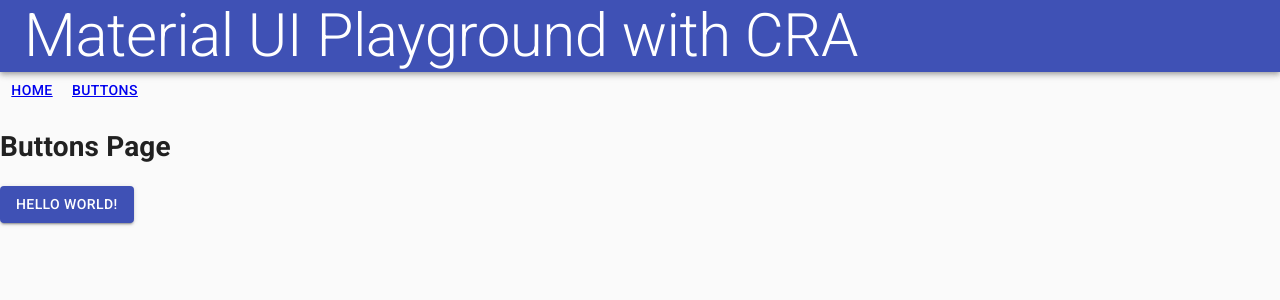
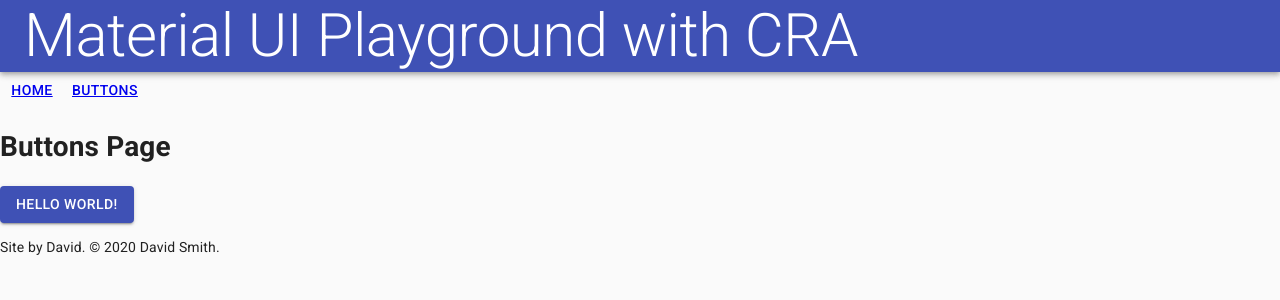
Before and after one commit to david-p-smith/cra-material-ui, a React (Create React App) app: page /buttons in a window 1280 px wide. Shown: the top 300 px of the page. Built offline with nearby package versions, Linux system fonts and the light colour scheme.

Commit message:
add footer

```diff
--- a/src/components/App.js
+++ b/src/components/App.js
@@ -2,6 +2,7 @@ import React from "react";
 import { Route, Switch } from "react-router-dom";
 import CssBaseline from "@material-ui/core/CssBaseline";
 import Header from "./fragments/Header";
+import Footer from "./fragments/Footer";
 import Nav from "./fragments/Nav";
 import HomePage from "./pages/Home";
 import ButtonsPage from "./pages/Buttons";
@@ -16,6 +17,7 @@ function App() {
         <Route exact path="/" component={HomePage} />
         <Route path="/buttons" component={ButtonsPage} />
       </Switch>
+      <Footer />
     </>
   );
 }
--- /dev/null
+++ b/src/components/fragments/Footer.js
@@ -0,0 +1,11 @@
+import React from "react";
+
+function Footer() {
+  return (
+    <footer>
+      <p>Site by David. &copy; 2020 David Smith.</p>
+    </footer>
+  );
+}
+
+export default Footer;
```
